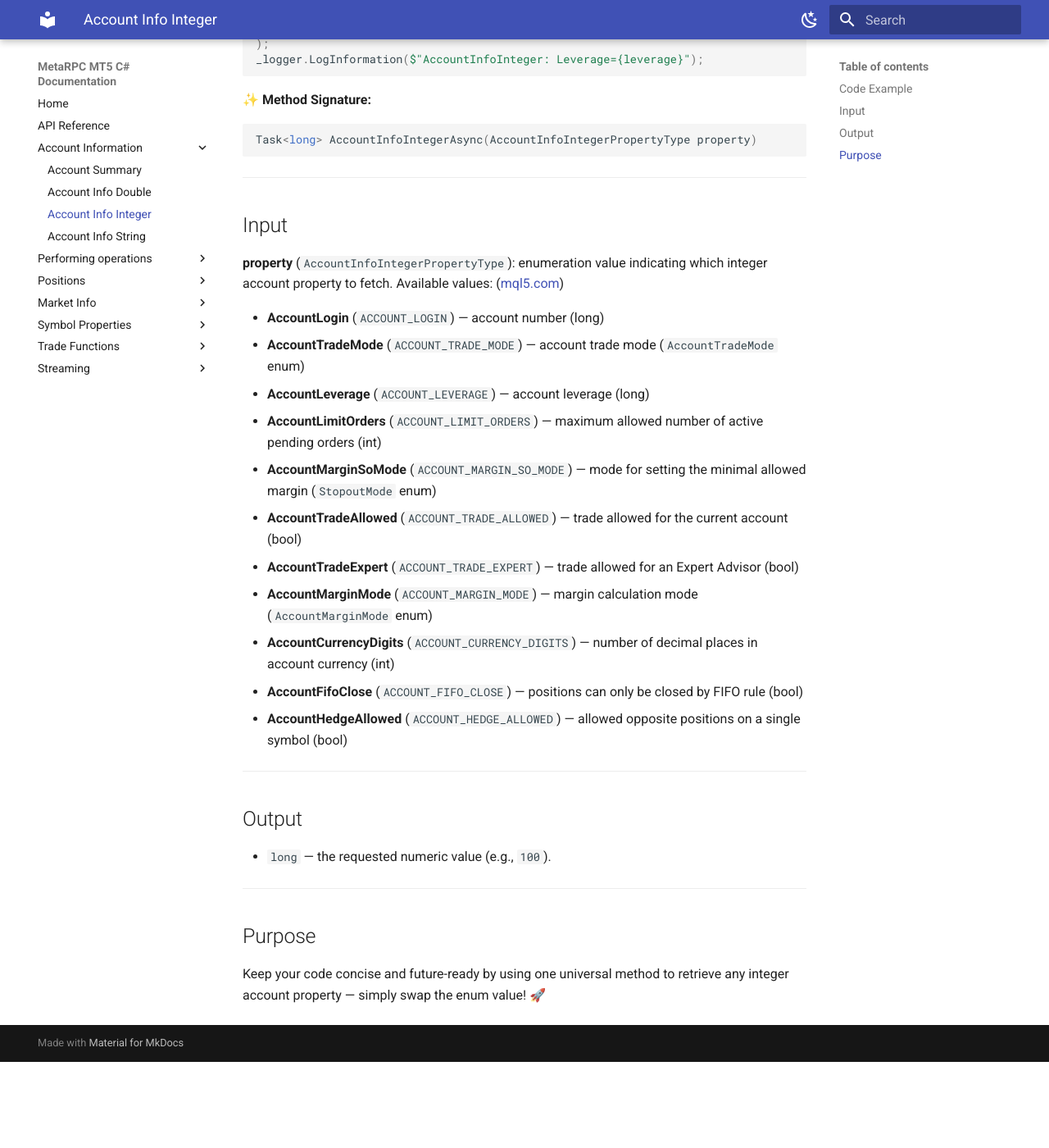
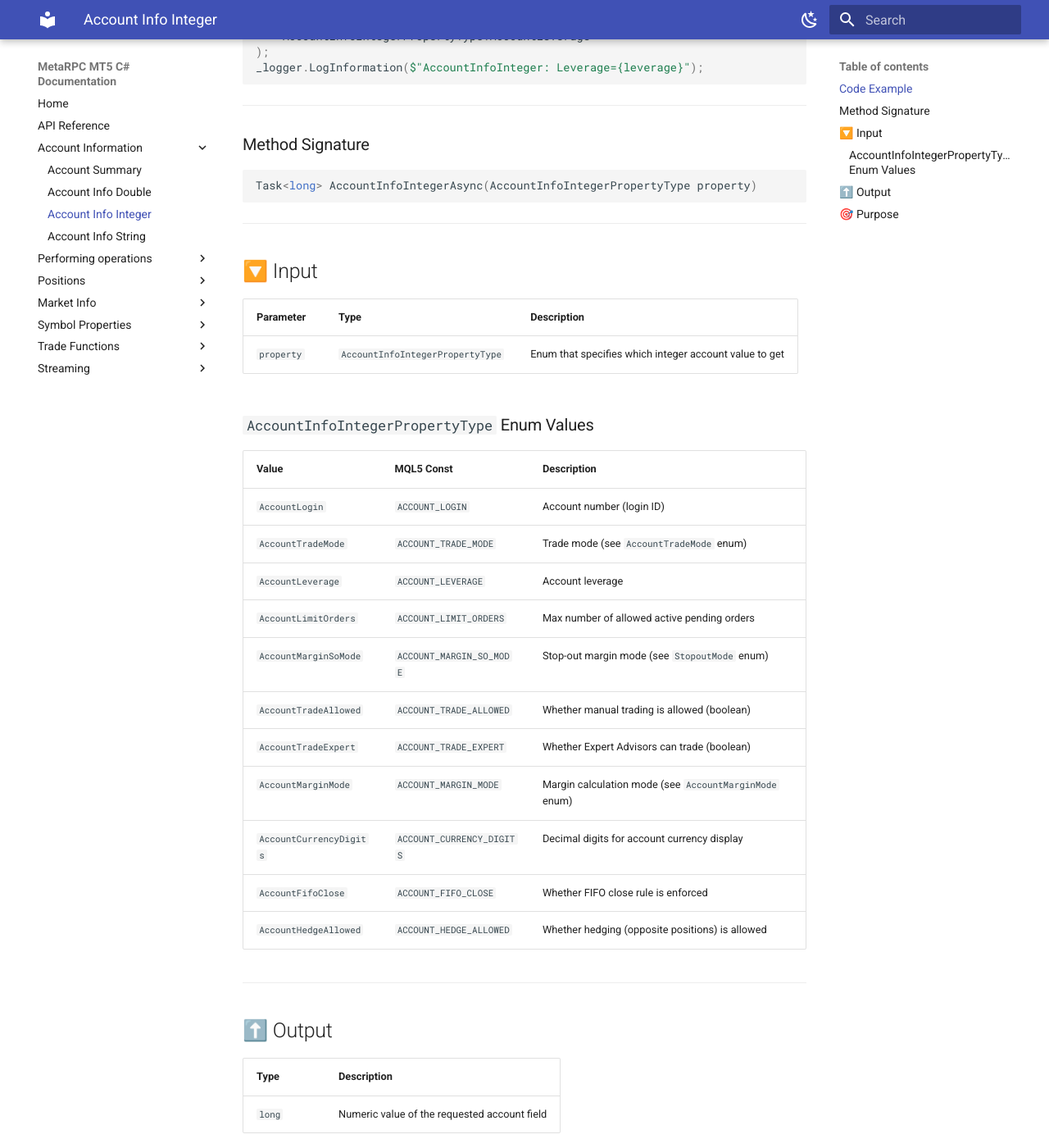
Before and after one commit to MetaRPC/CSharpMT5, an MkDocs documentation site: the page built from docs/account/AccountInfoInteger.md, in a window 1280 px wide and 1400 px high, scrolled down 329 px. Shown: the whole window at 82% size. Built offline with MkDocs 1.6.1 and Material for MkDocs 9.7.7, drawn with Linux system fonts in a browser that asks for light colours; before the commit the page ends 1624 px from its top, so only the background shows below that; some of the changed text lies outside the part shown.

Commit message:
Update AccountInfoInteger.md

````diff
--- a/docs/account/AccountInfoInteger.md
+++ b/docs/account/AccountInfoInteger.md
@@ -1,8 +1,9 @@
 # Getting an Integer Account Property
 
 > **Request:** integer account property from MT5 (e.g., leverage)
+> Fetch any integer-precision account property as a `long` value.
 
-Fetch any integer-precision account property as a long value.
+---
 
 ### Code Example
 
@@ -13,7 +14,9 @@ var leverage = await _mt5Account.AccountInfoIntegerAsync(
 _logger.LogInformation($"AccountInfoInteger: Leverage={leverage}");
 ```
 
-✨ **Method Signature:**
+---
+
+### Method Signature
 
 ```csharp
 Task<long> AccountInfoIntegerAsync(AccountInfoIntegerPropertyType property)
@@ -21,30 +24,44 @@ Task<long> AccountInfoIntegerAsync(AccountInfoIntegerPropertyType property)
 
 ---
 
-## Input
+## 🔽 Input
 
-**property** (`AccountInfoIntegerPropertyType`): enumeration value indicating which integer account property to fetch. Available values: ([mql5.com](https://www.mql5.com/en/docs/constants/environment_state/accountinformation))
+| Parameter  | Type                             | Description                                            |
+| ---------- | -------------------------------- | ------------------------------------------------------ |
+| `property` | `AccountInfoIntegerPropertyType` | Enum that specifies which integer account value to get |
 
-* **AccountLogin** (`ACCOUNT_LOGIN`) — account number (long)
-* **AccountTradeMode** (`ACCOUNT_TRADE_MODE`) — account trade mode (`AccountTradeMode` enum)
-* **AccountLeverage** (`ACCOUNT_LEVERAGE`) — account leverage (long)
-* **AccountLimitOrders** (`ACCOUNT_LIMIT_ORDERS`) — maximum allowed number of active pending orders (int)
-* **AccountMarginSoMode** (`ACCOUNT_MARGIN_SO_MODE`) — mode for setting the minimal allowed margin (`StopoutMode` enum)
-* **AccountTradeAllowed** (`ACCOUNT_TRADE_ALLOWED`) — trade allowed for the current account (bool)
-* **AccountTradeExpert** (`ACCOUNT_TRADE_EXPERT`) — trade allowed for an Expert Advisor (bool)
-* **AccountMarginMode** (`ACCOUNT_MARGIN_MODE`) — margin calculation mode (`AccountMarginMode` enum)
-* **AccountCurrencyDigits** (`ACCOUNT_CURRENCY_DIGITS`) — number of decimal places in account currency (int)
-* **AccountFifoClose** (`ACCOUNT_FIFO_CLOSE`) — positions can only be closed by FIFO rule (bool)
-* **AccountHedgeAllowed** (`ACCOUNT_HEDGE_ALLOWED`) — allowed opposite positions on a single symbol (bool)
+### `AccountInfoIntegerPropertyType` Enum Values
+
+| Value                   | MQL5 Const                | Description                                            |
+| ----------------------- | ------------------------- | ------------------------------------------------------ |
+| `AccountLogin`          | `ACCOUNT_LOGIN`           | Account number (login ID)                              |
+| `AccountTradeMode`      | `ACCOUNT_TRADE_MODE`      | Trade mode (see `AccountTradeMode` enum)               |
+| `AccountLeverage`       | `ACCOUNT_LEVERAGE`        | Account leverage                                       |
+| `AccountLimitOrders`    | `ACCOUNT_LIMIT_ORDERS`    | Max number of allowed active pending orders            |
+| `AccountMarginSoMode`   | `ACCOUNT_MARGIN_SO_MODE`  | Stop-out margin mode (see `StopoutMode` enum)          |
+| `AccountTradeAllowed`   | `ACCOUNT_TRADE_ALLOWED`   | Whether manual trading is allowed (boolean)            |
+| `AccountTradeExpert`    | `ACCOUNT_TRADE_EXPERT`    | Whether Expert Advisors can trade (boolean)            |
+| `AccountMarginMode`     | `ACCOUNT_MARGIN_MODE`     | Margin calculation mode (see `AccountMarginMode` enum) |
+| `AccountCurrencyDigits` | `ACCOUNT_CURRENCY_DIGITS` | Decimal digits for account currency display            |
+| `AccountFifoClose`      | `ACCOUNT_FIFO_CLOSE`      | Whether FIFO close rule is enforced                    |
+| `AccountHedgeAllowed`   | `ACCOUNT_HEDGE_ALLOWED`   | Whether hedging (opposite positions) is allowed        |
 
 ---
 
-## Output
+## ⬆️ Output
 
-* `long` — the requested numeric value (e.g., `100`).
+| Type   | Description                                  |
+| ------ | -------------------------------------------- |
+| `long` | Numeric value of the requested account field |
 
 ---
 
-## Purpose
+## 🎯 Purpose
 
-Keep your code concise and future-ready by using one universal method to retrieve any integer account property — simply swap the enum value! 🚀
+Use this method to access **integer-type account properties** in a flexible way by passing an enum key.
+
+Perfect for:
+
+* Reading account leverage or login ID
+* Checking trading permissions and platform modes
+* Building adaptive trading logic without hardcoding constant names
````
